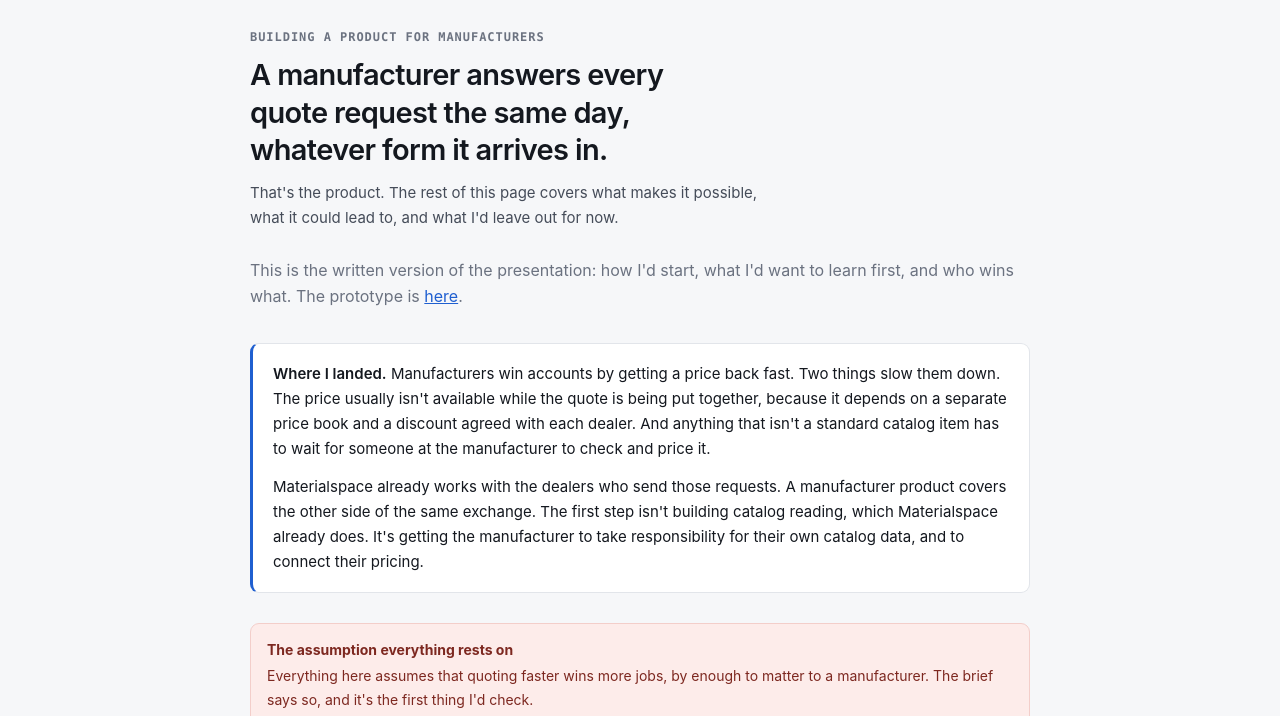
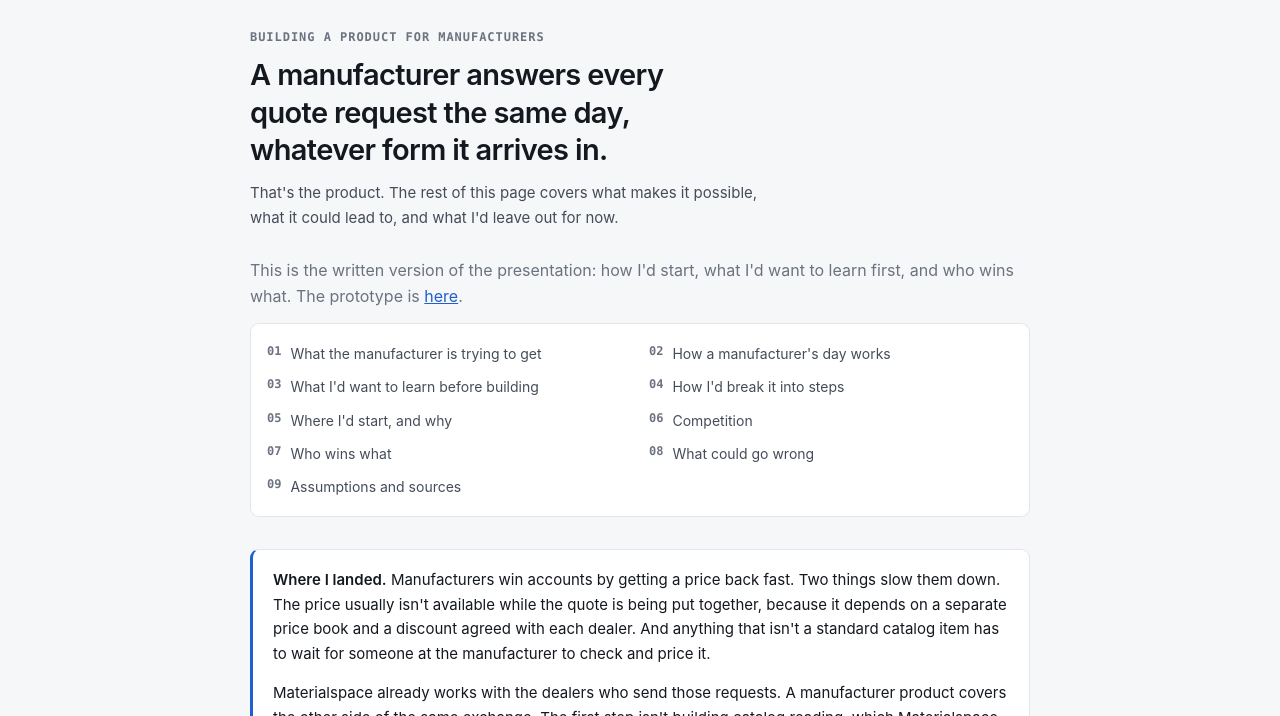
Before and after one commit to therubioftw/MS, a plain HTML site: page narrative.html in a window 1280 px wide. Shown: the part 56-772 px from the top of the page. Drawn offline with Linux system fonts and the light colour scheme.

Commit message:
Add a contents list to the approach page
Co-Authored-By: Claude Opus 5 <noreply@anthropic.com>

```diff
--- a/narrative.html
+++ b/narrative.html
@@ -29,7 +29,7 @@
 
   main{max-width:820px;margin:0 auto;padding:34px 20px 90px}
   h1{font-size:27px;line-height:1.25;letter-spacing:-.02em;margin:0 0 6px}
-  .deck{color:var(--ink-3);font-size:16px;margin:0 0 34px}
+  .deck{color:var(--ink-3);font-size:16px;margin:0 0 26px}
   h2{font-size:19px;letter-spacing:-.015em;margin:44px 0 4px;padding-top:22px;border-top:1px solid var(--line)}
   h2 .num{color:var(--ink-3);font:600 13px var(--mono);display:block;margin-bottom:6px;letter-spacing:.04em}
   h3{font-size:15px;margin:26px 0 6px}
@@ -82,6 +82,14 @@
   .branch .if b{color:var(--ink);font-weight:620}
   ul ul{margin:6px 0 0}
   .first-tag{font:600 10.5px var(--mono);background:var(--accent-soft);color:var(--accent);padding:1px 6px;border-radius:4px;margin-left:8px;vertical-align:1px;white-space:nowrap}
+  html{scroll-behavior:smooth}
+  h2[id]{scroll-margin-top:64px}
+  .toc{display:grid;grid-template-columns:1fr 1fr;gap:2px 18px;margin:-12px 0 32px;padding:14px 16px;
+    background:var(--panel);border:1px solid var(--line);border-radius:9px;font-size:14px}
+  @media (max-width:640px){.toc{grid-template-columns:1fr}}
+  .toc a{text-decoration:none;color:var(--ink-2);padding:4px 0;display:flex;gap:9px}
+  .toc a:hover{color:var(--accent);background:none}
+  .toc span{font:600 12px var(--mono);color:var(--ink-3);padding-top:2px}
 </style>
 </head>
 <body>
@@ -103,6 +111,18 @@ lead to, and what I'd leave out for now.</p>
 
 <p class="deck">This is the written version of the presentation: how I'd start, what I'd want to learn first,
 and who wins what. The prototype is <a href="index.html">here</a>.</p>
+
+<nav class="toc" aria-label="Contents">
+  <a href="#goals"><span>01</span>What the manufacturer is trying to get</a>
+  <a href="#day"><span>02</span>How a manufacturer's day works</a>
+  <a href="#learn"><span>03</span>What I'd want to learn before building</a>
+  <a href="#steps"><span>04</span>How I'd break it into steps</a>
+  <a href="#start"><span>05</span>Where I'd start, and why</a>
+  <a href="#competition"><span>06</span>Competition</a>
+  <a href="#value"><span>07</span>Who wins what</a>
+  <a href="#risks"><span>08</span>What could go wrong</a>
+  <a href="#sources"><span>09</span>Assumptions and sources</a>
+</nav>
 
 <div class="lede">
   <p><strong>Where I landed.</strong> Manufacturers win accounts by getting a price back fast. Two things
@@ -135,7 +155,7 @@ and who wins what. The prototype is <a href="index.html">here</a>.</p>
   either way, because the rest depends on it.</p>
 </div>
 
-<h2><span class="num">01</span>What the manufacturer is trying to get</h2>
+<h2 id="goals"><span class="num">01</span>What the manufacturer is trying to get</h2>
 <p>Four goals, in the order I think a manufacturer would rank them. For each one I've noted which part of
 the prototype serves it, and where it only partly does.</p>
 
@@ -207,7 +227,7 @@ on whether it's realistic.</p>
 why they lost a job, while dealers do, which is why I'd ask dealers. Is that a reasonable guess, or does
 speed decide more jobs than that, or fewer?</p>
 
-<h2><span class="num">02</span>How a manufacturer's day works</h2>
+<h2 id="day"><span class="num">02</span>How a manufacturer's day works</h2>
 <p>The prototype covers a small part of a longer process. Roughly, different people use it at different
 rhythms:</p>
 <ul>
@@ -224,7 +244,7 @@ purpose, because jobs are won or lost at the quoting stage.</p>
 <p>These roles are my guess for a large manufacturer. At a smaller one, the same two people might do all of
 it, which would change who the product is designed for.</p>
 
-<h2><span class="num">03</span>What I'd want to learn before building</h2>
+<h2 id="learn"><span class="num">03</span>What I'd want to learn before building</h2>
 <p>For each question, I've noted what the different answers would change. If I could only ask four, they'd be the ones marked <span class="first-tag" style="margin-left:0">Ask first</span>.</p>
 
 <h3>From Materialspace's own data</h3>
@@ -366,7 +386,7 @@ it, which would change who the product is designed for.</p>
   same-day prices, so it falls short of the main goal, but it's a real starting point.</p>
 </div>
 
-<h2><span class="num">04</span>How I'd break it into steps</h2>
+<h2 id="steps"><span class="num">04</span>How I'd break it into steps</h2>
 <p>I haven't put timelines on these. I'd estimate them with the engineering team, once we know how requests
 will reach the product and what it has to connect to.</p>
 
@@ -450,7 +470,7 @@ will reach the product and what it has to connect to.</p>
   grow.</p>
 </div>
 
-<h2><span class="num">05</span>Where I'd start, and why</h2>
+<h2 id="start"><span class="num">05</span>Where I'd start, and why</h2>
 <p>Phase 0, with one manufacturer. Once requests start coming in, take them in whatever form they arrive,
 not only from Materialspace dealers.</p>
 <ul>
@@ -473,7 +493,7 @@ not only from Materialspace dealers.</p>
   dealers onto it. That's how the dealer growth described above would happen.</p>
 </div>
 
-<h2><span class="num">06</span>Competition</h2>
+<h2 id="competition"><span class="num">06</span>Competition</h2>
 <p>If a manufacturer doesn't use this, what do they use instead?</p>
 
 <h3>Keeping things as they are</h3>
@@ -555,7 +575,7 @@ turned into item lists, and quotes go out in minutes without retyping. That's ve
   they don't read emailed orders.</li>
 </ol>
 
-<h2><span class="num">07</span>Who wins what</h2>
+<h2 id="value"><span class="num">07</span>Who wins what</h2>
 
 <table>
   <thead><tr><th style="width:120px">Who</th><th>Wins</th><th>Risks</th></tr></thead>
@@ -647,7 +667,7 @@ is a platform they can't leave that stops improving. I'd want to decide a few co
 advantage and becomes what everyone expects. Early manufacturers would join to get ahead, and later ones so
 they don't fall behind.</p>
 
-<h2><span class="num">08</span>What could go wrong</h2>
+<h2 id="risks"><span class="num">08</span>What could go wrong</h2>
 
 <h3>Product</h3>
 <p><strong>Reading mistakes don't announce themselves.</strong> Codes like W1818 and W1858 both look valid,
@@ -678,7 +698,7 @@ has.</p>
 <p><strong>Parspec could move into cabinets.</strong></p>
 <p><strong>Sales reps could push back</strong>, where manufacturers rely on them.</p>
 
-<h2><span class="num">09</span>Assumptions and sources</h2>
+<h2 id="sources"><span class="num">09</span>Assumptions and sources</h2>
 
 <h3>Assumptions</h3>
 <ul>
```
